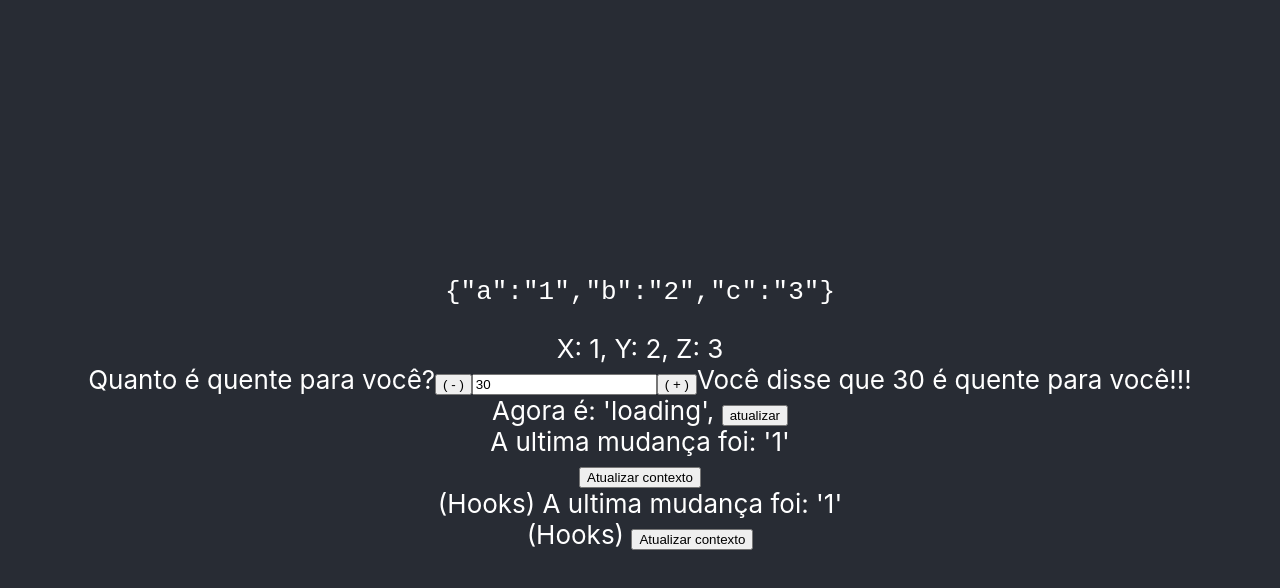
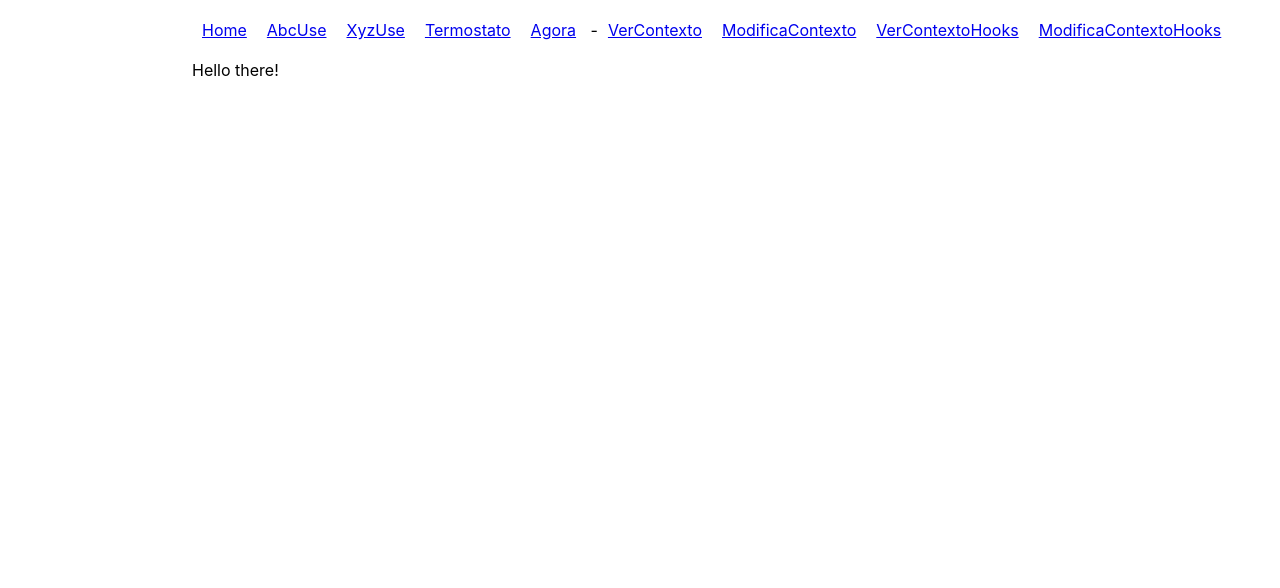
Before and after one commit to fernandobhz/hello-react-basics, a React (Create React App) app: page / in a window 1280 px wide. Shown: the top 588 px of the page. Built offline with nearby package versions, Linux system fonts and the light colour scheme; no server answers.

Commit message:
chore: routes

```diff
--- a/package.json
+++ b/package.json
@@ -8,6 +8,7 @@
     "@testing-library/user-event": "^12.8.3",
     "react": "^17.0.2",
     "react-dom": "^17.0.2",
+    "react-router-dom": "^5.3.0",
     "react-scripts": "4.0.3",
     "web-vitals": "^1.1.2"
   },
--- a/src/App.css
+++ b/src/App.css
@@ -1,38 +1,8 @@
-.App {
-  text-align: center;
+a {
+  margin: 10px
 }
 
-.App-logo {
-  height: 40vmin;
-  pointer-events: none;
+.App {
+  margin-top: 20px;
+  margin-left: 15%
 }
-
-@media (prefers-reduced-motion: no-preference) {
-  .App-logo {
-    animation: App-logo-spin infinite 20s linear;
-  }
-}
-
-.App-header {
-  background-color: #282c34;
-  min-height: 100vh;
-  display: flex;
-  flex-direction: column;
-  align-items: center;
-  justify-content: center;
-  font-size: calc(10px + 2vmin);
-  color: white;
-}
-
-.App-link {
-  color: #61dafb;
-}
-
-@keyframes App-logo-spin {
-  from {
-    transform: rotate(0deg);
-  }
-  to {
-    transform: rotate(360deg);
-  }
-}
--- a/src/App.js
+++ b/src/App.js
@@ -1,7 +1,6 @@
 import { useState, useEffect, useContext, createContext } from "react";
+import { HashRouter, Switch, Route } from "react-router-dom";
 import "./App.css";
-
-// TODO: Router
 
 function Abc(props) {
   return <pre>{JSON.stringify(props)}</pre>;
@@ -12,6 +11,14 @@ const Xyz = ({ x, y, z }) => (
     X: {x}, Y: {y}, Z: {z}
   </div>
 );
+
+function AbcUse() {
+  return <Abc a="1" b="2" c="3" />;
+}
+
+function XyzUse() {
+  return <Xyz x="1" y="2" z="3" />;
+}
 
 // ----------------------------------------------------------------------------------------------------------------------------------------
 
@@ -91,23 +98,44 @@ function ModificaContextoHooks() {
 
 // ----------------------------------------------------------------------------------------------------------------------------------------
 
+function Home() {
+  return <div>Hello there!</div>;
+}
+
+const Routes = () => (
+  <HashRouter>
+    <Switch>
+      <Route path="/" exact component={Home} />
+      <Route path="/AbcUse/" exact component={AbcUse} />
+      <Route path="/XyzUse/" exact component={XyzUse} />
+      <Route path="/Termostato/" exact component={Termostato} />
+      <Route path="/Agora/" exact component={Agora} />
+      <Route path="/VerContexto/" component={VerContexto} />
+      <Route path="/ModificaContexto/" component={ModificaContexto} />
+      <Route path="/VerContextoHooks/" component={VerContextoHooks} />
+      <Route path="/ModificaContextoHooks/" component={ModificaContextoHooks} />
+    </Switch>
+  </HashRouter>
+);
+
 function App() {
   const [change, setChange] = useState(1);
 
   return (
     <div className="App">
-      <header className="App-header">
-        <LastChangeContext.Provider value={{ change, setChange }}>
-          <Abc a="1" b="2" c="3" />
-          <Xyz x="1" y="2" z="3" />
-          <Termostato />
-          <Agora />
-          <VerContexto />
-          <ModificaContexto />
-          <VerContextoHooks />
-          <ModificaContextoHooks />
-        </LastChangeContext.Provider>
-      </header>
+      <LastChangeContext.Provider value={{ change, setChange }}>
+        <a href="/#">Home</a>
+        <a href="/#AbcUse">AbcUse</a>
+        <a href="/#XyzUse">XyzUse</a>
+        <a href="/#Termostato">Termostato</a>
+        <a href="/#Agora">Agora</a> -<a href="#VerContexto">VerContexto</a>
+        <a href="/#ModificaContexto">ModificaContexto</a>
+        <a href="/#VerContextoHooks">VerContextoHooks</a>
+        <a href="/#ModificaContextoHooks">ModificaContextoHooks</a>
+        <br />
+        <br />
+        <Routes />
+      </LastChangeContext.Provider>
     </div>
   );
 }
```
Also changed, not shown: 1 other file (tests, documents, lock files or other folders).
